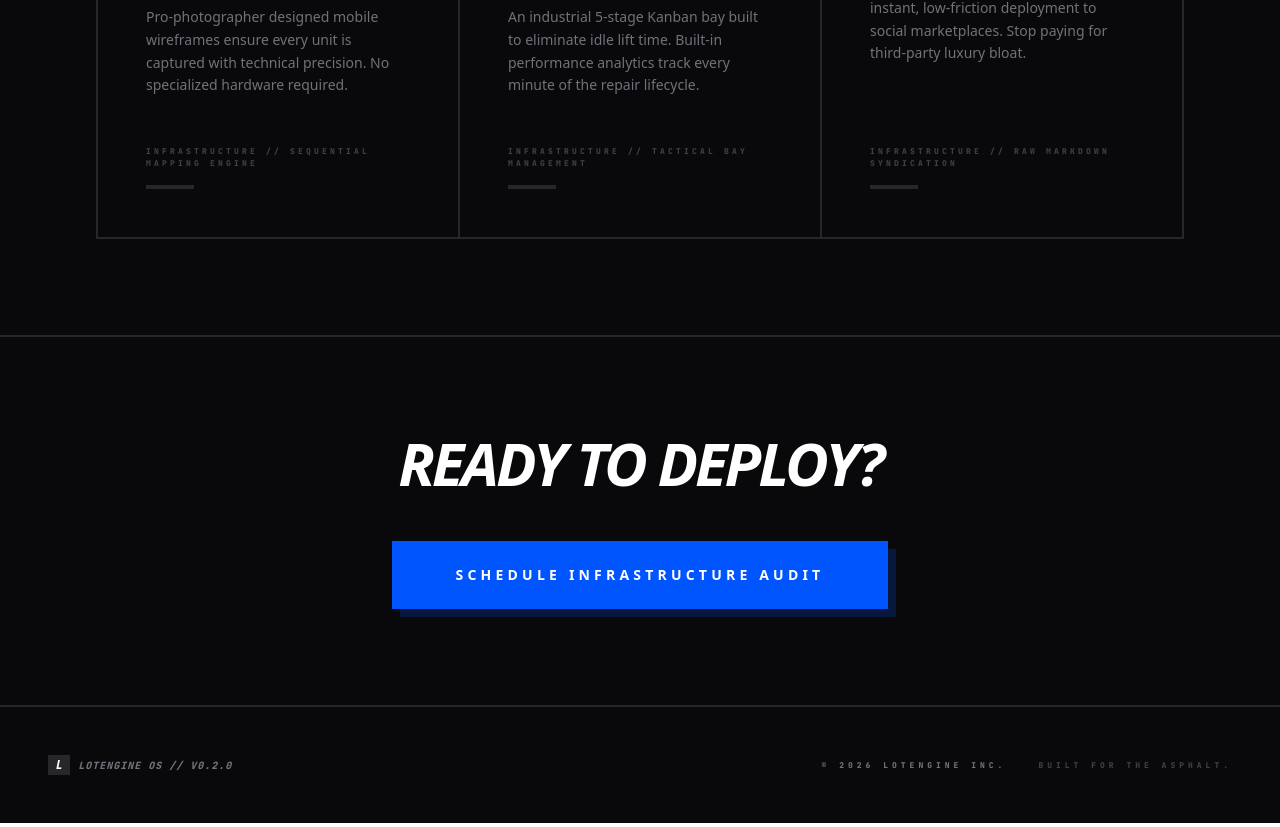
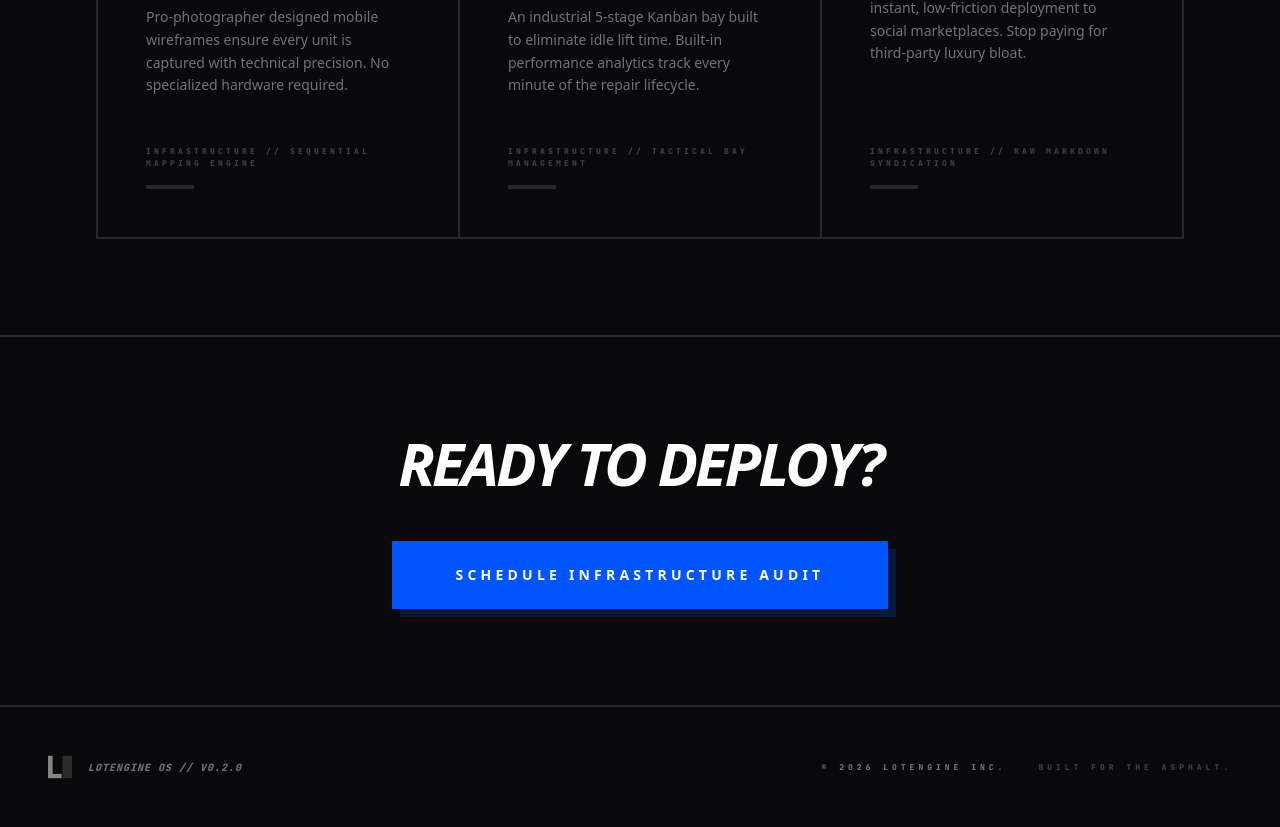
Before and after one commit to benwiththelens/LotEngine, a Next.js app: page / in a window 1280 px wide. Shown: the part 1850-2677 px from the top of the page. Built offline with nearby package versions, Linux system fonts and the light colour scheme; no server answers; the database is empty.

Commit message:
feat(marketing): update footer logo to official PNG asset

```diff
--- a/app/(marketing)/page.tsx
+++ b/app/(marketing)/page.tsx
@@ -172,8 +172,8 @@ export default function MarketingPage() {
       {/* Footer */}
       <footer className="p-12 border-t-2 border-zinc-800 bg-[#09090b]">
         <div className="flex flex-col md:flex-row justify-between items-center gap-8 text-zinc-500">
-          <div className="flex items-center gap-2">
-            <div className="bg-zinc-800 text-white italic font-black text-xs px-2 py-0.5">L</div>
+          <div className="flex items-center gap-4">
+            <img src="/logo.png" alt="LotEngine Logo" className="w-6 h-6 object-contain grayscale opacity-50 hover:grayscale-0 hover:opacity-100 transition-all cursor-pointer" />
             <span className="font-mono text-[10px] font-black uppercase tracking-widest italic">LotEngine OS // v0.2.0</span>
           </div>
           <div className="flex gap-8 font-mono text-[8px] font-black uppercase tracking-[0.5em]">
```
